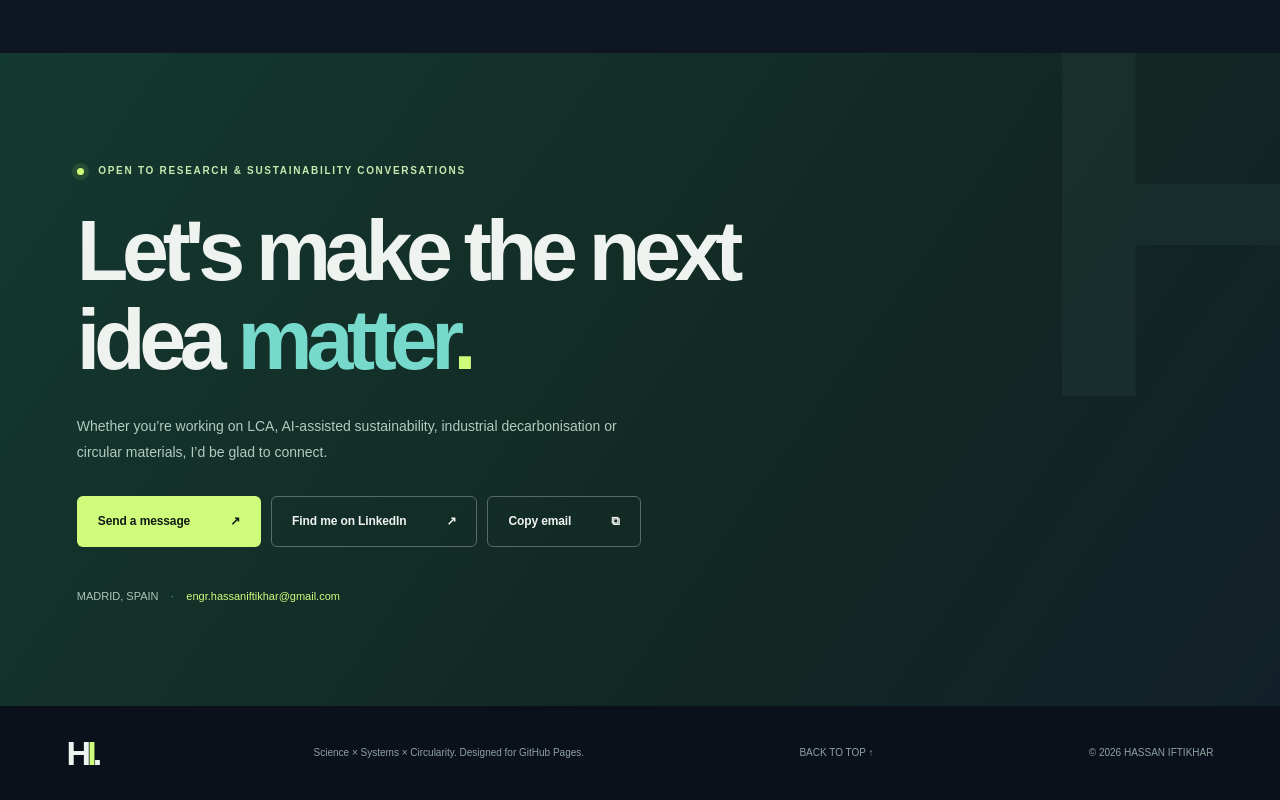
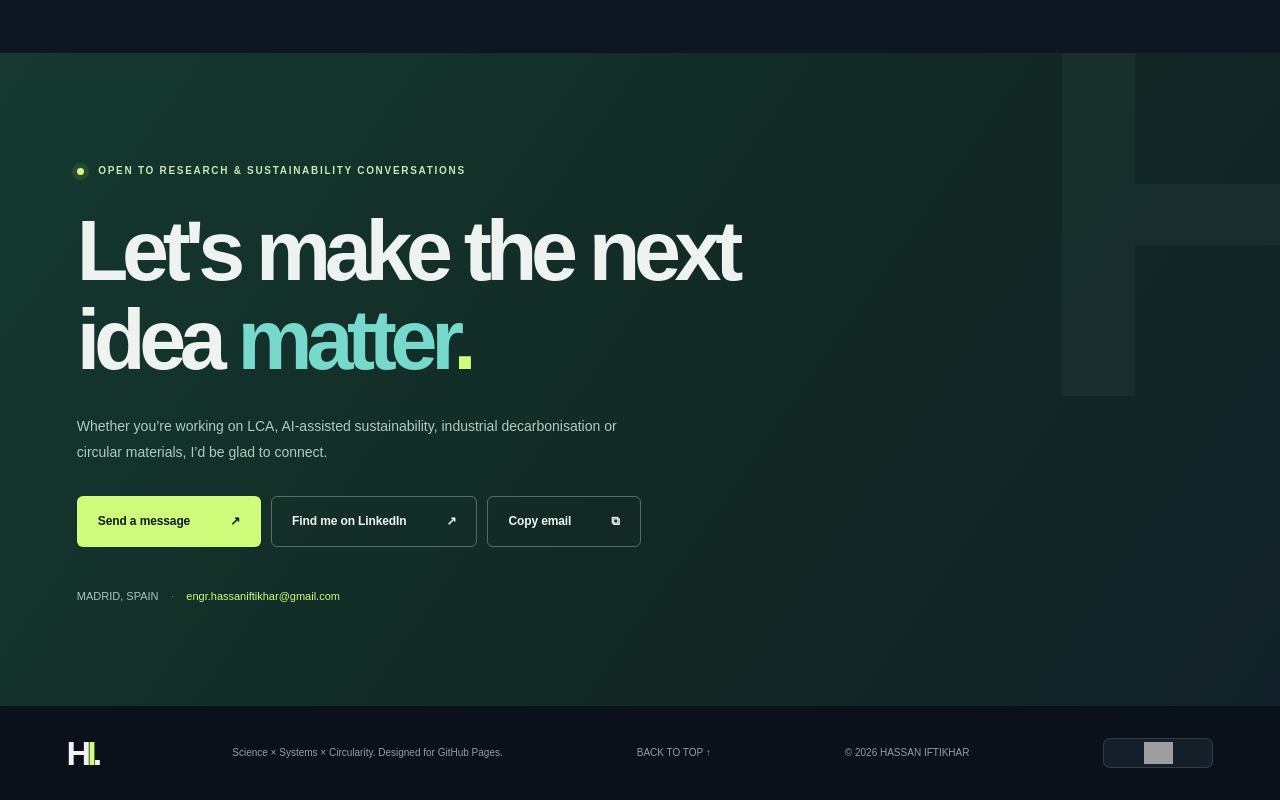
Before and after one commit to hassaniftikhar1/hassaniftikhar1.github.io, a plain HTML site: page index.html in a window 1280 px wide. Shown: the part 9351-10151 px from the top of the page. Drawn offline with Linux system fonts and the light colour scheme; grey boxes are pictures that could not be loaded.

Commit message:
Add lightweight page-view counter to portfolio footer

```diff
--- a/index.html
+++ b/index.html
@@ -164,6 +164,12 @@
 @media(max-width:570px){.lca-clean .lca-country-top{align-items:flex-start;flex-direction:column;gap:5px}.lca-clean .lca-country-result{font-size:17px}.lca-clean .lca-country-foot{flex-direction:column;align-items:flex-start;gap:3px}.lca-clean .lca-country-foot>span:last-child{text-align:left}.lca-clean .lca-result-insight{padding:14px;gap:11px}.lca-clean .lca-result-insight strong{font-size:16px}}
 @media(prefers-reduced-motion:reduce){.lca-clean .lca-index-bar,.lca-clean .lca-index-range{transition:none}}
 </style>
+
+  <style id="site-visit-counter-style">
+    .site-footer .footer-visit-counter{display:inline-flex;align-items:center;justify-content:center;flex:0 0 auto;min-width:110px;min-height:28px;padding:3px 6px;border:1px solid var(--line);border-radius:7px;background:var(--surface);line-height:1}
+    .site-footer .footer-visit-counter img{display:block;width:auto;max-width:130px;height:22px;object-fit:contain}
+    @media(max-width:640px){.site-footer .footer-visit-counter{width:auto;order:5;margin-top:2px}}
+  </style>
 </head>
 <body>
 <a class="skip-link" href="#main">Skip to content</a>
@@ -320,7 +326,7 @@
 
 <section id="contact" class="contact-section" aria-labelledby="contact-title"><div class="contact-ornament" aria-hidden="true">HI.</div><div class="contact-inner"><p class="eyebrow"><span class="live-dot"></span> OPEN TO RESEARCH & SUSTAINABILITY CONVERSATIONS</p><h2 id="contact-title">Let's make the next<br>idea <em>matter</em><span>.</span></h2><p>Whether you’re working on LCA, AI-assisted sustainability, industrial decarbonisation or circular materials, I’d be glad to connect.</p><div class="contact-actions"><a class="button button-primary magnetic" href="mailto:engr.hassaniftikhar@gmail.com?subject=Hello%20Hassan%20%E2%80%94%20research%20collaboration">Send a message <span aria-hidden="true">↗</span></a><a class="button button-outline-light magnetic" href="https://www.linkedin.com/in/hassaniftikhar1/" target="_blank" rel="noopener noreferrer">Find me on LinkedIn <span aria-hidden="true">↗</span></a><button type="button" class="button button-outline-light" id="copy-email">Copy email <span aria-hidden="true">⧉</span></button></div><div class="contact-address">MADRID, SPAIN <span>·</span> <a href="mailto:engr.hassaniftikhar@gmail.com">engr.hassaniftikhar@gmail.com</a></div></div></section>
 </main>
-<footer class="site-footer"><a href="#home" class="footer-brand" aria-label="Back to home">H<span>I</span>.</a><p>Science × Systems × Circularity. Designed for GitHub Pages.</p><a href="#home">BACK TO TOP ↑</a><span>© <span id="current-year">2026</span> HASSAN IFTIKHAR</span></footer>
+<footer class="site-footer"><a href="#home" class="footer-brand" aria-label="Back to home">H<span>I</span>.</a><p>Science × Systems × Circularity. Designed for GitHub Pages.</p><a href="#home">BACK TO TOP ↑</a><span>© <span id="current-year">2026</span> HASSAN IFTIKHAR</span><span class="footer-visit-counter" title="Approximate page loads counted since the badge was added, not unique visitors"><img src="https://visitor-badge.laobi.icu/badge?page_id=hassaniftikhar1.github.io.portfolio&left_text=visits&left_color=%23172634&right_color=%233b9a79&format=true&radius=4&height=22" alt="Website visit count" width="106" height="22" decoding="async" referrerpolicy="no-referrer"></span></footer>
 </div>
 <dialog id="project-dialog" class="project-dialog" aria-labelledby="modal-title"><div class="dialog-inner"><div class="dialog-top"><span class="eyebrow" id="modal-category">PROJECT</span><button class="dialog-close" type="button" aria-label="Close project details">✕</button></div><div class="dialog-art" id="modal-art"><span id="modal-index">01</span><div class="art-rings" aria-hidden="true"></div></div><div class="dialog-content"><span class="modal-meta" id="modal-meta">2026</span><h2 id="modal-title">Project</h2><p class="modal-summary" id="modal-summary"></p><div id="modal-sections"></div><div class="tag-row" id="modal-tags"></div></div></div></dialog>
 <div id="toast" class="toast" role="status" aria-live="polite"></div>
```
